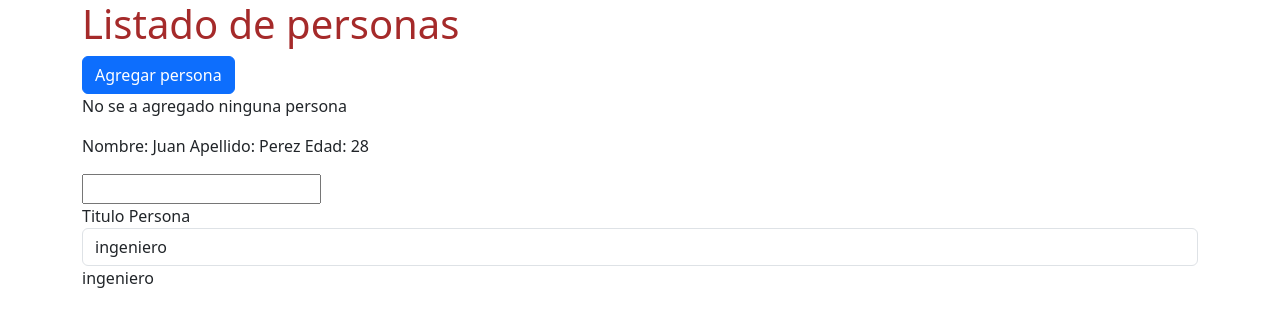
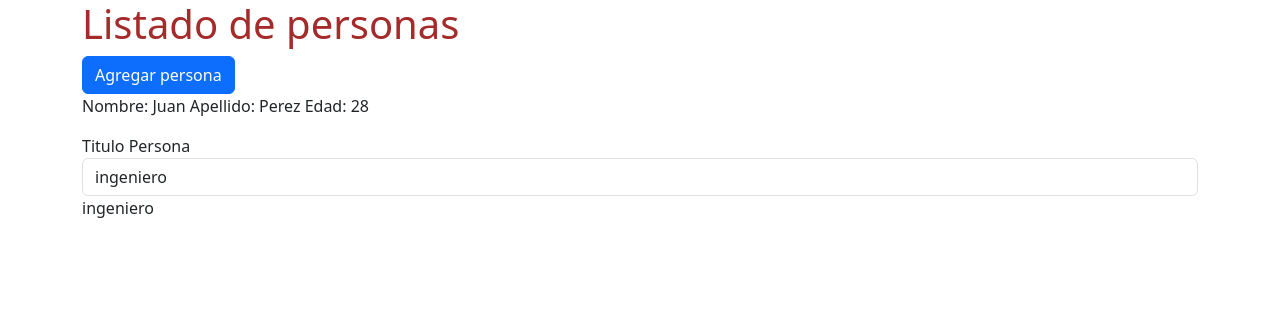
Before and after one commit to CarlosManchego343/CRUD-Angular, an Angular app: page / in a window 1280 px wide. Shown: the top 326 px of the page. Built offline with nearby package versions, Linux system fonts and the light colour scheme.

Commit message:
Update-ngIf-CMMP

```diff
--- a/src/app/persona/persona.component.html
+++ b/src/app/persona/persona.component.html
@@ -5,7 +5,7 @@
 </p>
 
 <!-- Se hace interpolación con input -->
-<div (keyup)="0">
+<!-- <div (keyup)="0">
     <input #entrada />
     {{ entrada.value }}
-</div>
+</div> -->
--- a/src/app/personas/personas.component.html
+++ b/src/app/personas/personas.component.html
@@ -5,7 +5,7 @@
             <button class="btn btn-primary" [disabled]="deshabilitar"
             (click)="agregarPersona()"
             >Agregar persona</button>
-            <p>{{ mensaje }}</p>
+            <p *ngIf="mostrar">{{ mensaje }}</p>
             <app-persona></app-persona>
 
             <label>Titulo Persona</label>
--- a/src/app/personas/personas.component.ts
+++ b/src/app/personas/personas.component.ts
@@ -9,8 +9,10 @@ export class PersonasComponent {
     deshabilitar = false;
     mensaje: string = "No se a agregado ninguna persona"
     titulo = "ingeniero"
+    mostrar = false;
 
     agregarPersona() {
+        this.mostrar = true;
         this.mensaje = "Persona agregada"
     }
 
```
